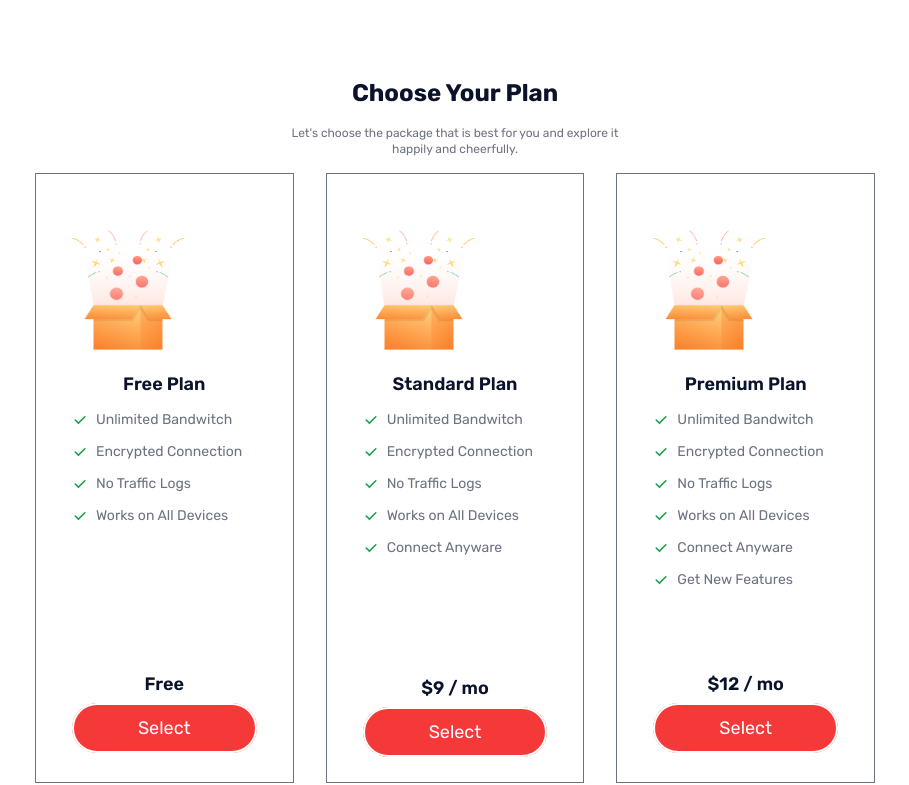
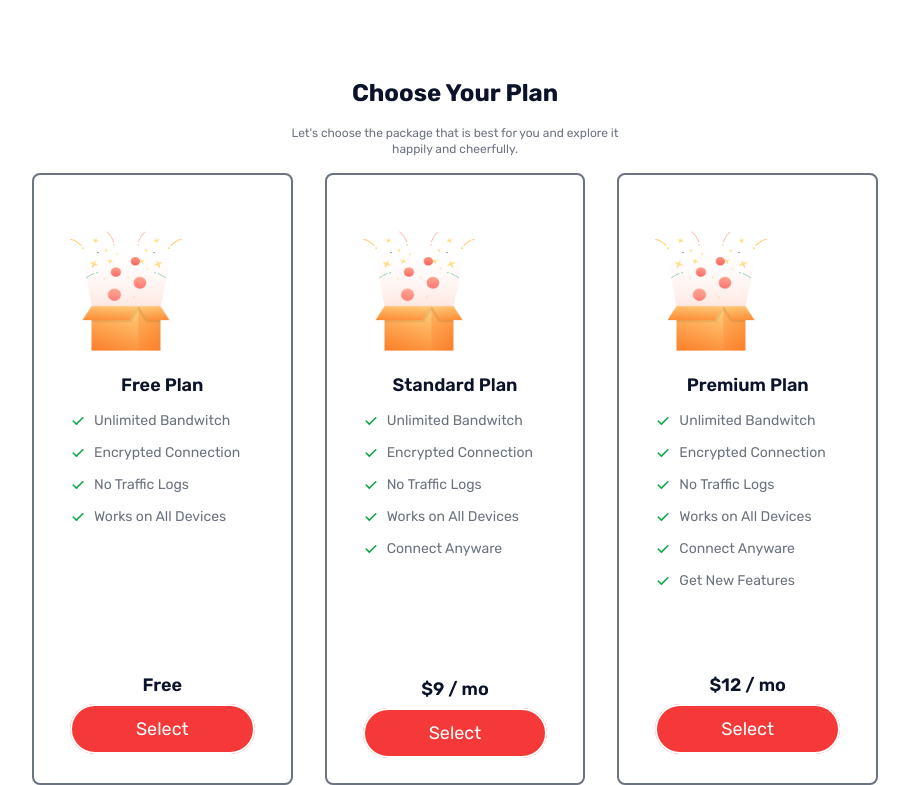
Before and after one commit to Ar-Dihan/lasales-vpn, a website: page src/index.html in a window 1280 px wide. Shown: the part 1206-1991 px from the top of the page, without its empty margins (185-1094 px from the left). Drawn offline with Linux system fonts and the light colour scheme.

Commit message:
plans done

```diff
--- a/src/index.html
+++ b/src/index.html
@@ -194,7 +194,9 @@
         </p>
       </div>
       <div class="flex justify-center">
-        <div class="mx-4 p-9 border border-gray">
+        <div
+          class="mx-4 p-9 border-2 border-gray rounded-lg hover:border-reddi"
+        >
           <img class="h-40 w-28 py-5" src="/images/Standard.png" alt="" />
           <p class="text-lg text-igoo font-semibold text-center">Free Plan</p>
           <p class="flex gap-x-2 text-center text-sm text-gray py-3">
@@ -266,7 +268,9 @@
             >Select</a
           >
         </div>
-        <div class="mx-4 p-9 border border-gray">
+        <div
+          class="mx-4 p-9 border-2 border-gray rounded-lg hover:border-reddi"
+        >
           <img class="h-40 w-28 py-5" src="/images/Standard.png" alt="" />
           <p class="text-lg text-igoo font-semibold text-center">
             Standard Plan
@@ -357,7 +361,9 @@
             >Select</a
           >
         </div>
-        <div class="mx-4 p-9 border border-gray">
+        <div
+          class="mx-4 p-9 border-2 border-gray rounded-lg hover:border-reddi"
+        >
           <img class="h-40 w-28 py-5" src="/images/Standard.png" alt="" />
           <p class="text-lg text-igoo font-semibold text-center">
             Premium Plan
```
Also changed, not shown: dist/output.css.
